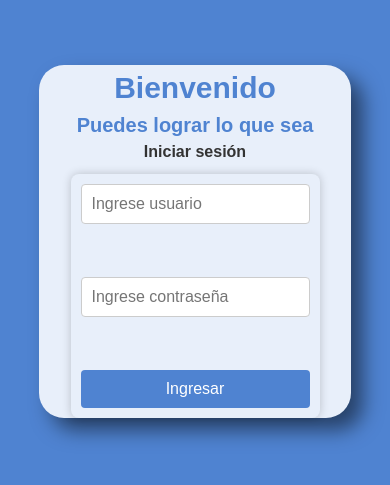
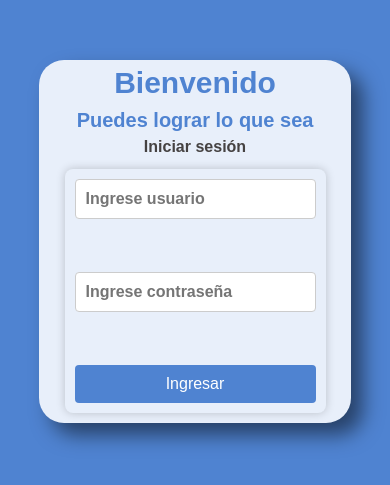
Before and after one commit to walterdiaz78/web13, a plain HTML site: page vendedores.html in a window 390 px wide. Shown: the part 181-666 px from the top of the page. Drawn offline with Linux system fonts and the light colour scheme.

Commit message:
ingreso vendedores okok

```diff
--- a/css/vendedores.css
+++ b/css/vendedores.css
@@ -101,7 +101,7 @@ body {
 h2 {
 
     text-align: center;
-    color: #333;
+    color: #454242;
     margin-bottom: 10px;
   }
 
@@ -122,12 +122,20 @@ h2 {
 
     input[type="text"],
     input[type="password"] {
+      font-weight: 600;
     width: 100%;
     padding: 10px;
     margin-bottom: 5px;
     border: 1px solid #ccc;
     border-radius: 4px;
     box-sizing: border-box;
+  }
+
+input[type="text"]:focus,
+input[type="password"]:focus {
+    outline: none;
+    border: 3px solid #4f83d1;
+    box-shadow: 0 0 10px rgba(79, 131, 209, 0.5);
 }
 
   button {
@@ -214,4 +222,7 @@ h2 {
 .sesion__title {
     font-size: 1.6rem;
 }
+form {
+    margin-bottom: 10px;
 }
+  }
```
Lines whose indentation alone changed are shown as unchanged.
